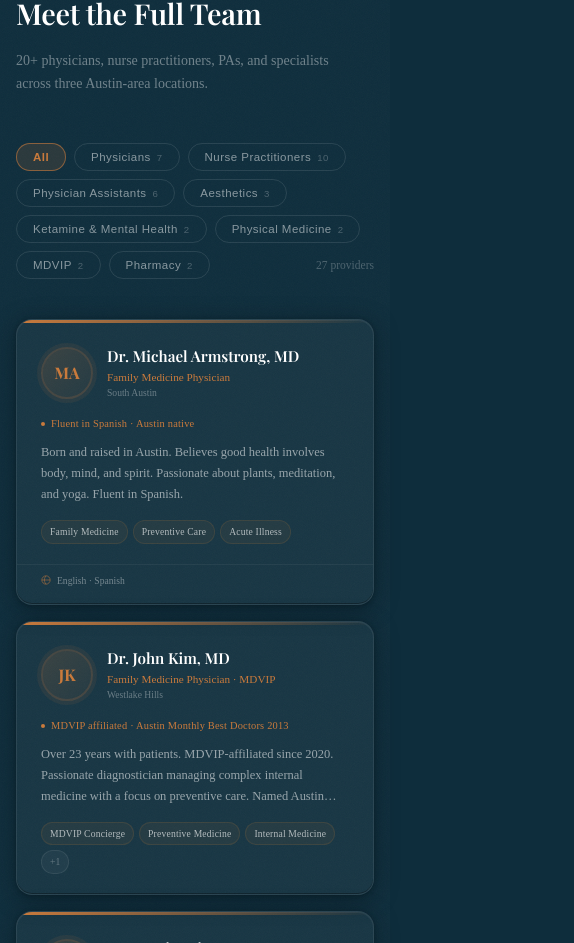
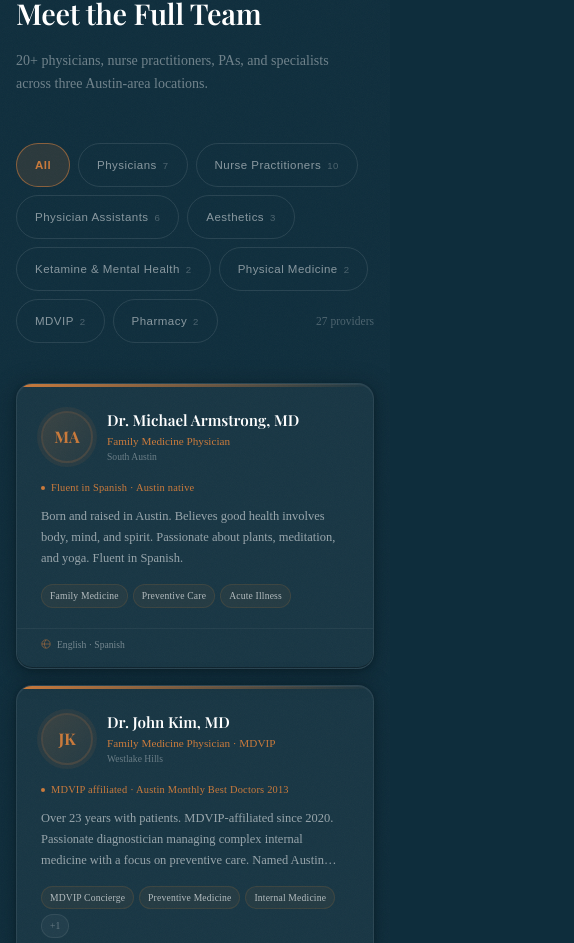
Before and after one commit to KopeckJames/victory-medical, a Next.js app: page /about in a window 390 px wide. Shown: the part 3193-4136 px from the top of the page, 574 px wide, since content can reach past the window. Built offline with nearby package versions, Linux system fonts and the light colour scheme; a web font is replaced by a local one.

Commit message:
feat: optimize mobile responsiveness with touch-friendly gestures, adaptive layout adjustments, and improved accessibility across key components.

```diff
--- a/app/globals.css
+++ b/app/globals.css
@@ -34,12 +34,14 @@ html {
   scroll-behavior: smooth;
   -webkit-font-smoothing: antialiased;
   -moz-osx-font-smoothing: grayscale;
+  overflow-x: hidden;
 }
 
 body {
   background-color: var(--teal);
   color: var(--white);
   line-height: 1.6;
+  overflow-x: hidden;
 }
 
 /* Typography Scale */
@@ -479,12 +481,50 @@ footer .disclaimer-text {
   /* Hero stats row wraps better */
   .hero-stats { gap: 24px !important; }
 
-  /* Sticky booking bar text hide on very small screens */
-  .booking-bar-text { display: none; }
+  /* Sticky booking bar text hide on mobile */
+  .booking-bar-text { display: none !important; }
+
+  /* Hero photo panel — hide so headline gets full width */
+  .hero-photo-panel { display: none !important; }
+
+  /* Treatment showcase — vertical stack on mobile */
+  .treatment-track {
+    flex-direction: column !important;
+    overflow-x: visible !important;
+    width: 100% !important;
+  }
+  .treatment-card {
+    width: 100% !important;
+    flex-shrink: unset !important;
+    height: auto !important;
+    min-height: 280px !important;
+  }
+
+  /* Blog article layout — stack sidebar below content */
+  .article-layout {
+    grid-template-columns: 1fr !important;
+  }
+  .article-layout aside {
+    position: static !important;
+  }
+
+  /* Hide AI chat panel booking bar when chat is open */
+  body.ai-chat-open #sticky-booking-bar {
+    opacity: 0 !important;
+    pointer-events: none !important;
+    transform: translateX(-50%) translateY(80px) !important;
+    transition: opacity 0.2s ease, transform 0.2s ease !important;
+  }
 }
 
 @media (max-width: 480px) {
   .container { padding: 0 16px !important; }
   .section { padding: 60px 0 !important; }
   .btn-primary, .btn-outline { padding: 12px 20px !important; font-size: 0.75rem !important; }
+
+  /* Minimum tap targets for filter chips */
+  .team-filter-chip { min-height: 44px !important; padding: 10px 18px !important; }
+
+  /* Minimum readable font size floor on very small screens */
+  .section-label { font-size: 0.75rem !important; }
 }
--- a/components/AIHealthChat.tsx
+++ b/components/AIHealthChat.tsx
@@ -28,6 +28,12 @@ export default function AIHealthChat() {
   const buttonRef = useRef<HTMLButtonElement>(null)
   const messagesEndRef = useRef<HTMLDivElement>(null)
   const inputRef = useRef<HTMLInputElement>(null)
+
+  // Sync body class for cross-component mobile coordination
+  useEffect(() => {
+    document.body.classList.toggle('ai-chat-open', isOpen)
+    return () => document.body.classList.remove('ai-chat-open')
+  }, [isOpen])
 
   // Panel open/close animation
   useEffect(() => {
--- a/components/Hero.tsx
+++ b/components/Hero.tsx
@@ -232,6 +232,7 @@ export default function Hero() {
       {/* Right side photo panel — set VIDEO_SRC to a .mp4 URL to activate video hero */}
       <div
         ref={photoPanelRef}
+        className="hero-photo-panel"
         style={{
           position: 'absolute',
           right: 0,
@@ -357,7 +358,7 @@ export default function Hero() {
             </div>
 
             {/* Stats */}
-            <div style={{ display: 'flex', gap: '40px', flexWrap: 'wrap' }}>
+            <div className="hero-stats" style={{ display: 'flex', gap: '40px', flexWrap: 'wrap' }}>
               {stats.map((stat, i) => (
                 <div
                   key={stat.label}
--- a/components/MagneticCursor.tsx
+++ b/components/MagneticCursor.tsx
@@ -9,6 +9,13 @@ export default function MagneticCursor() {
 
   useEffect(() => {
     if (typeof window === 'undefined') return
+
+    // No custom cursor on touch devices — saves battery and avoids ghost cursor
+    if (window.matchMedia('(pointer: coarse)').matches) {
+      if (dotRef.current) dotRef.current.style.display = 'none'
+      if (ringRef.current) ringRef.current.style.display = 'none'
+      return
+    }
 
     const dot = dotRef.current
     const ring = ringRef.current
--- a/components/NewsletterSection.tsx
+++ b/components/NewsletterSection.tsx
@@ -246,8 +246,8 @@ export default function NewsletterSection() {
                 )}
 
                 <p style={{
-                  marginTop: '16px', fontSize: '0.65rem',
-                  color: 'rgba(255,255,255,0.25)', textAlign: 'center', lineHeight: 1.5,
+                  marginTop: '16px', fontSize: '0.72rem',
+                  color: 'rgba(255,255,255,0.45)', textAlign: 'center', lineHeight: 1.5,
                 }}>
                   We respect your privacy. Unsubscribe at any time. No spam — ever.
                 </p>
--- a/components/StatsStrip.tsx
+++ b/components/StatsStrip.tsx
@@ -193,7 +193,7 @@ export default function StatsStrip() {
                 lineHeight: 1.3,
               }}>{stat.label}</div>
               <div style={{
-                fontSize: '0.68rem', color: 'rgba(255,255,255,0.35)',
+                fontSize: '0.72rem', color: 'rgba(255,255,255,0.5)',
                 letterSpacing: '0.02em',
               }}>{stat.description}</div>
             </div>
--- a/components/StickyBookingBar.tsx
+++ b/components/StickyBookingBar.tsx
@@ -56,6 +56,7 @@ export default function StickyBookingBar() {
   return (
     <div
       ref={barRef}
+      id="sticky-booking-bar"
       style={{
         position: 'fixed',
         bottom: '92px',  // Above the AI chat button
@@ -64,6 +65,7 @@ export default function StickyBookingBar() {
         zIndex: 8500,
         opacity: 0,
         pointerEvents: visible ? 'all' : 'none',
+        transition: 'opacity 0.2s ease, transform 0.2s ease',
       }}
     >
       <div style={{
--- a/components/TeamDrawer.tsx
+++ b/components/TeamDrawer.tsx
@@ -34,14 +34,36 @@ export default function TeamDrawer({ member, onClose }: TeamDrawerProps) {
   const backdropRef = useRef<HTMLDivElement>(null)
   const isVisible = member !== null
 
-  // Handle open animation when member changes to non-null
+  // Handle open animation + swipe-to-close gesture
   useEffect(() => {
     if (!member || !drawerRef.current) return
+
+    const drawerEl = drawerRef.current
+
     gsap.fromTo(
-      drawerRef.current,
+      drawerEl,
       { x: '100%' },
       { x: '0%', duration: 0.45, ease: 'power3.out' }
     )
+
+    // Swipe right to close on touch devices
+    let touchStartX = 0
+    const onTouchStart = (e: TouchEvent) => {
+      touchStartX = e.touches[0].clientX
+    }
+    const onTouchEnd = (e: TouchEvent) => {
+      const deltaX = e.changedTouches[0].clientX - touchStartX
+      if (deltaX > 80) handleClose()
+    }
+
+    drawerEl.addEventListener('touchstart', onTouchStart, { passive: true })
+    drawerEl.addEventListener('touchend', onTouchEnd, { passive: true })
+
+    return () => {
+      drawerEl.removeEventListener('touchstart', onTouchStart)
+      drawerEl.removeEventListener('touchend', onTouchEnd)
+    }
+  // eslint-disable-next-line react-hooks/exhaustive-deps
   }, [member])
 
   // Handle Escape key
--- a/components/TeamGrid.tsx
+++ b/components/TeamGrid.tsx
@@ -302,6 +302,7 @@ export default function TeamGrid({ team }: TeamGridProps) {
           <button
             key={cat}
             onClick={() => setActiveFilter(cat)}
+            className="team-filter-chip"
             style={{
               padding: '7px 16px',
               borderRadius: '24px',
--- a/components/TreatmentShowcase.tsx
+++ b/components/TreatmentShowcase.tsx
@@ -88,6 +88,8 @@ export default function TreatmentShowcase() {
     const track = trackRef.current
     if (!section || !track) return
 
+    const isMobile = window.innerWidth < 768
+
     const ctx = gsap.context(() => {
       // Section heading reveal
       gsap.fromTo('.showcase-heading',
@@ -106,7 +108,8 @@ export default function TreatmentShowcase() {
         }
       )
 
-      // Horizontal scroll: pin the section and scroll track
+      if (!isMobile) {
+        // Desktop only: horizontal scroll pin
         const totalWidth = track.scrollWidth - track.offsetWidth
         if (totalWidth > 0) {
           gsap.to(track, {
@@ -123,7 +126,7 @@ export default function TreatmentShowcase() {
           })
         }
 
-      // Card entrance animations (stagger as they come into view via scroll)
+        // Card entrance on desktop
         cardsRef.current.forEach((card, i) => {
           if (!card) return
           gsap.fromTo(card,
@@ -132,14 +135,30 @@ export default function TreatmentShowcase() {
               opacity: 1, y: 0, duration: 0.7, ease: 'power3.out',
               scrollTrigger: {
                 trigger: section,
-              start: `top top`,
-              // Each card appears as we scroll through the section
+                start: 'top top',
                 once: true,
               },
               delay: i * 0.1,
             }
           )
         })
+      } else {
+        // Mobile: stagger cards as they scroll into view vertically
+        cardsRef.current.forEach((card) => {
+          if (!card) return
+          gsap.fromTo(card,
+            { opacity: 0, y: 30 },
+            {
+              opacity: 1, y: 0, duration: 0.6, ease: 'power3.out',
+              scrollTrigger: {
+                trigger: card,
+                start: 'top 88%',
+                once: true,
+              },
+            }
+          )
+        })
+      }
     }, section)
 
     return () => ctx.revert()
@@ -210,6 +229,7 @@ export default function TreatmentShowcase() {
       {/* Horizontal scroll track */}
       <div
         ref={trackRef}
+        className="treatment-track"
         style={{
           display: 'flex',
           gap: '20px',
@@ -221,6 +241,7 @@ export default function TreatmentShowcase() {
           <div
             key={t.number}
             ref={el => { cardsRef.current[i] = el }}
+            className="treatment-card"
             style={{
               flexShrink: 0,
               width: '340px',
```
Lines whose indentation alone changed are shown as unchanged.
